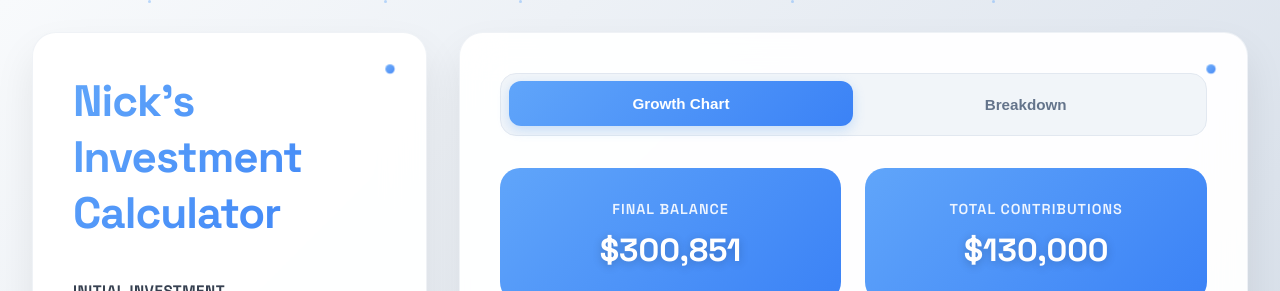
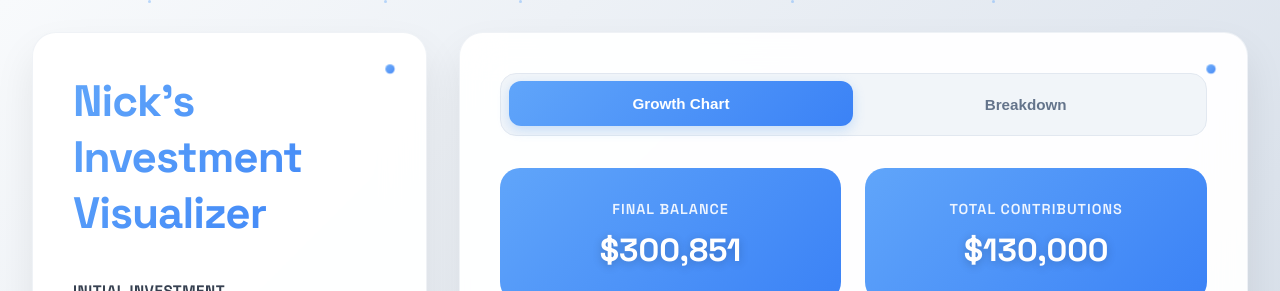
Before and after one commit to NixpaCSE/investmentvisualizer, a plain HTML site: page index.html in a window 1280 px wide. Shown: the top 291 px of the page. Drawn offline with nearby package versions, Linux system fonts and the light colour scheme.

Commit message:
Update index.html

```diff
--- a/index.html
+++ b/index.html
@@ -315,7 +315,7 @@
     <div class="container">
         <div class="controls-panel">
             <div class="accent-dot"></div>
-            <h1>Nick's Investment Calculator</h1>
+            <h1>Nick's Investment Visualizer</h1>
 
             <div class="input-group">
                 <label for="principal">Initial Investment</label>
```
